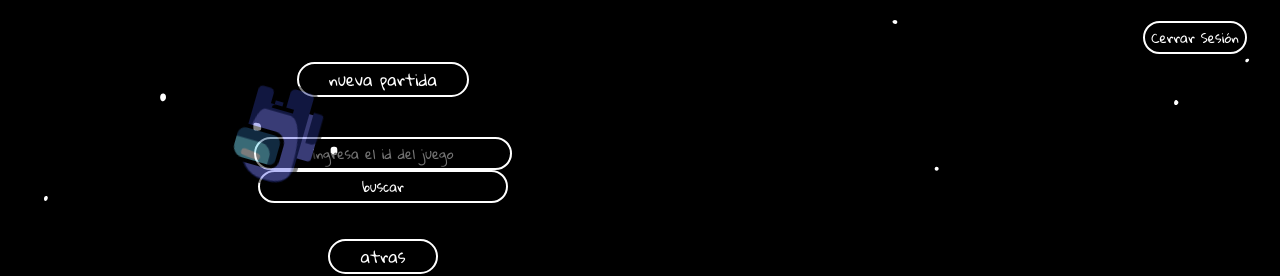
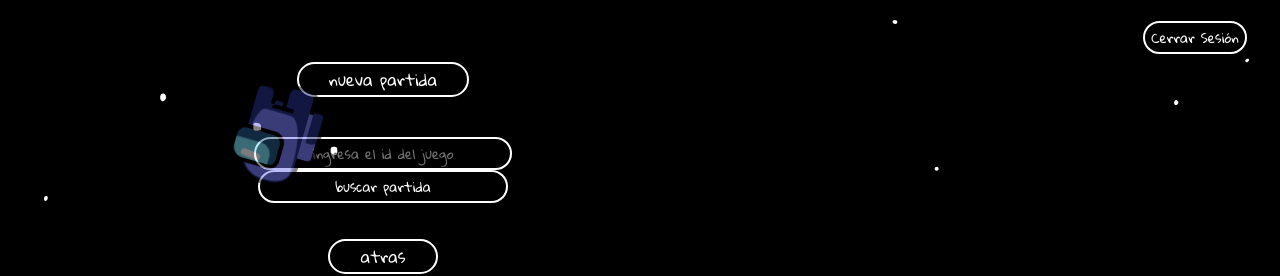
Before and after one commit to JManuelJouanne/Connect-Us-Frontend, a React (Vite) app in the folder connect-4/: page /partida_amigo in a window 1280 px wide. Shown: the top 276 px of the page. Built offline with nearby package versions, Linux system fonts and the light colour scheme.

Commit message:
avances ventana amigos

```diff
--- a/connect-4/src/common/partidas/partida_amigo.jsx
+++ b/connect-4/src/common/partidas/partida_amigo.jsx
@@ -99,7 +99,7 @@
                 value={game}
                 placeholder="ingresa el id del juego"
               />
-              <input type="submit" value="buscar" id="buscar" />
+              <input type="submit" value="buscar partida" id="buscar" />
               <p id="error">{message}</p>
             </form>
           </>
```
